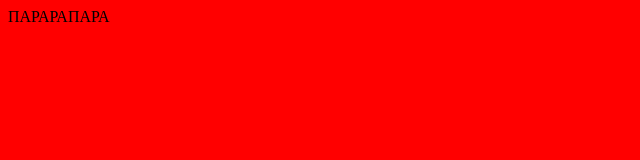
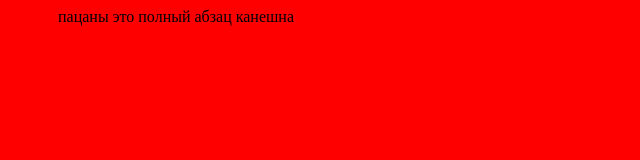
Before and after one commit to elgopo/proverka1, a plain HTML site: page index.html in a window 1280 px wide. Shown: the whole page, without its empty margins (0-640 px from the left). Drawn offline with Linux system fonts and the light colour scheme.

Commit message:
ybral div

```diff
--- a/index.html
+++ b/index.html
@@ -6,7 +6,8 @@
 	  <link rel="stylesheet" href="style/style.css">
 </head>
 <body>
-ПАРАРАПАРА
+
+<div class="now">пацаны это полный абзац канешна<div>
 
 </body>
 </html>
--- a/style/style.css
+++ b/style/style.css
@@ -1,3 +1,7 @@
 body{
 	background:red;
 }
+
+.now{
+	margin-left:50px;
+}
```
